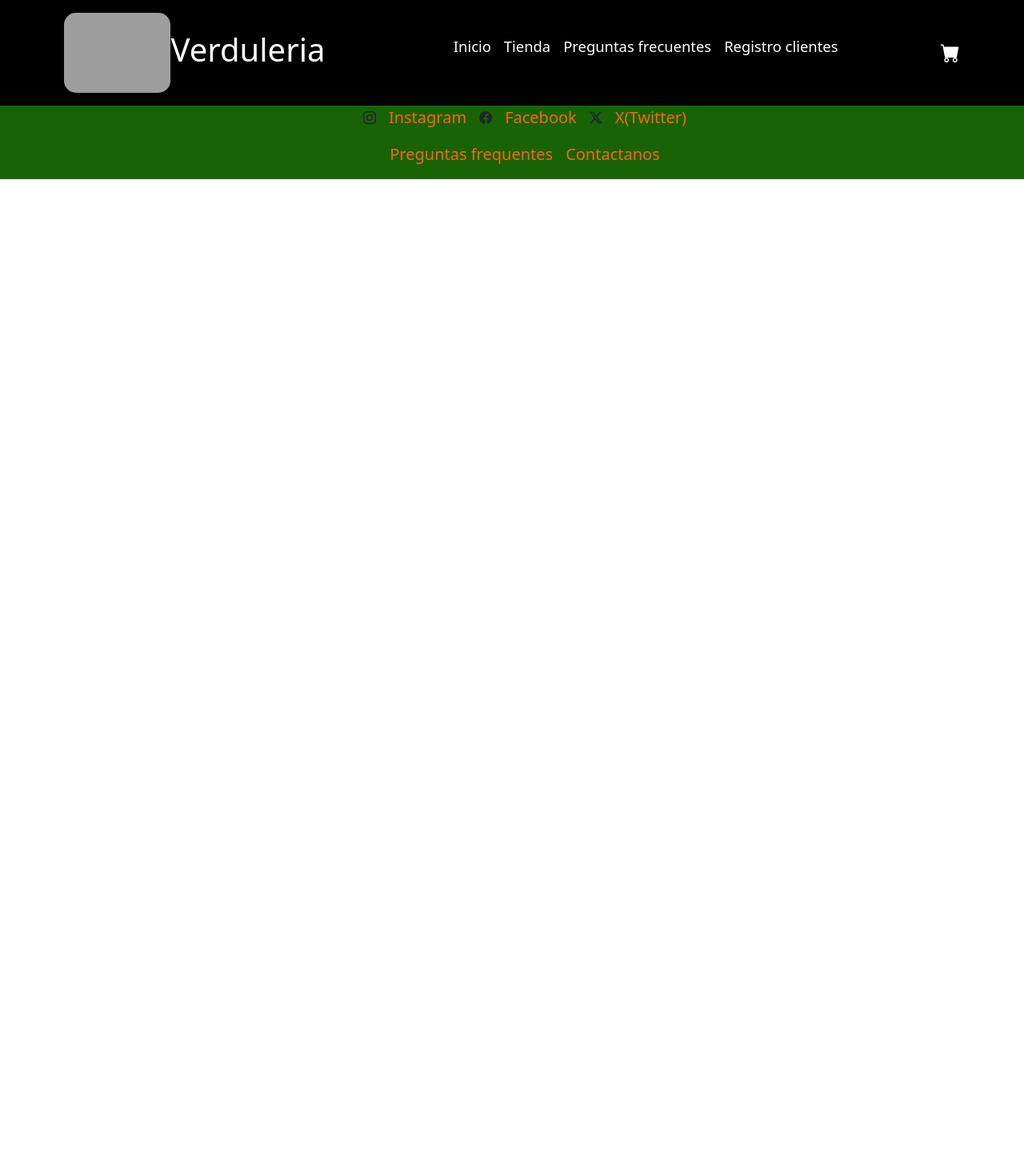
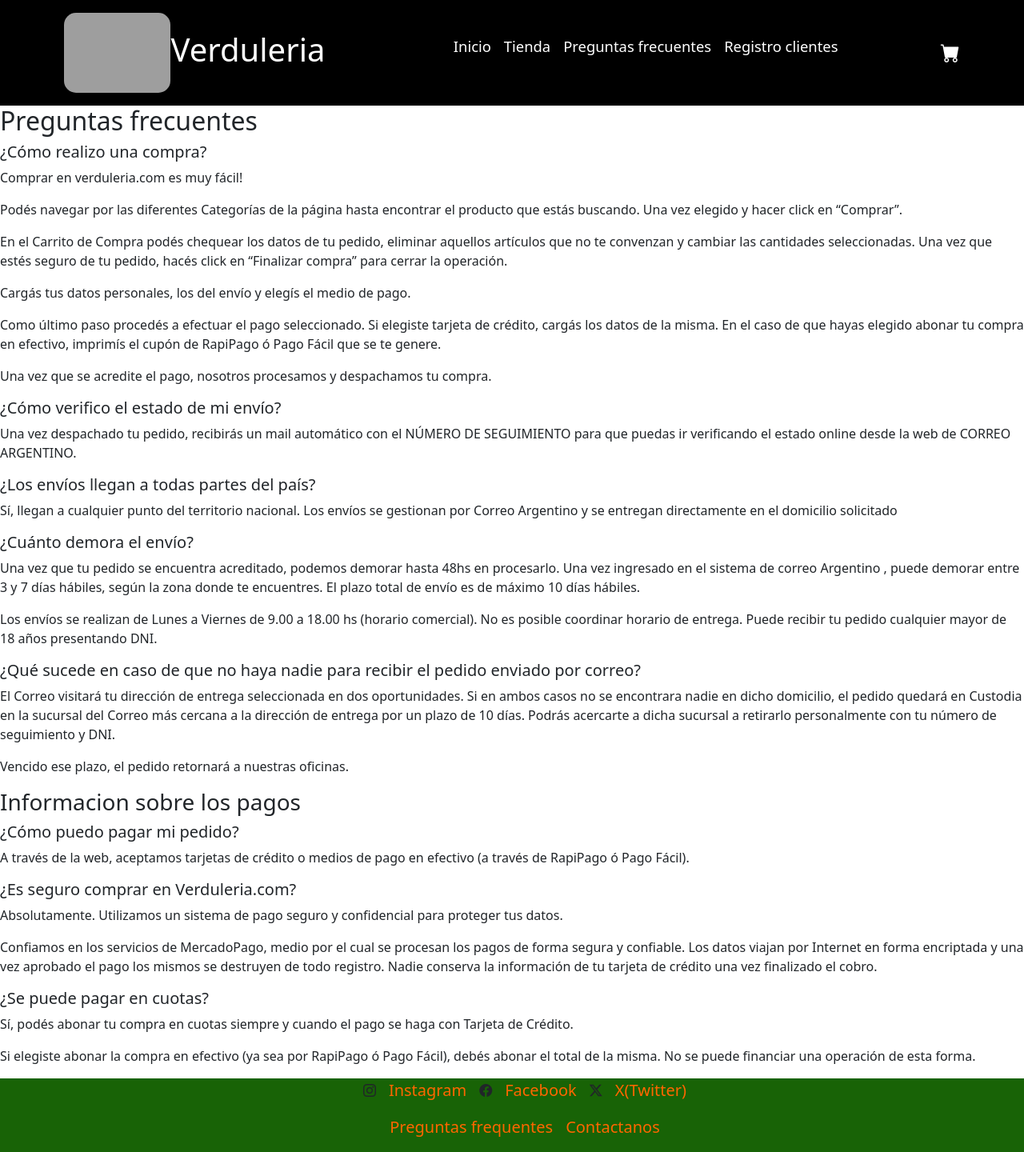
Before and after one commit to santisabb/verduleria-ecommerce, a React (Vite) app: page /verduleria-ecommerce/FAQs in a window 1280 px wide. Shown: the whole page at 80% size. Before the commit the page ends 800 px from the top, so only its background shows below. Built offline with nearby package versions, Linux system fonts and the light colour scheme; grey boxes are pictures that could not be loaded; a web font is replaced by a local one.

Commit message:
creo los componentes productpage y faqs para las paginas de los productos y preguntas frecuentes respectivamente, con estilos basicos y agrego las routes correspondientes en App.jsx y el path en la componente de navbar

```diff
--- a/src/App.jsx
+++ b/src/App.jsx
@@ -3,6 +3,8 @@ import { Header } from "./components/Header.jsx"
 import Home from "./components/Home.jsx"
 import Footer from "./components/Footer.jsx"
 import Store from "./components/Store.jsx"
+import Faqs from "./components/Faqs.jsx"
+import ProductPage from "./components/ProductPage.jsx"
 
 function App() {
 
@@ -13,6 +15,8 @@ function App() {
       <Routes>
         <Route path="/" element={<Home />}></Route>
         <Route path="/store" element={<Store></Store>}></Route>
+        <Route path="/FAQs" element={<Faqs />}></Route>
+        <Route path="/product" element={<ProductPage></ProductPage>}></Route>
       </Routes>
       <Footer></Footer>
     </BrowserRouter>
--- /dev/null
+++ b/src/components/Faqs.jsx
@@ -0,0 +1,62 @@
+function Faqs(){
+    return(
+        <>
+        <article className="faqs-wrapper">
+            <h2 className="page-title">Preguntas frecuentes</h2>
+            <section className="section">
+                <div className="general-questions">
+                    <div className="question">
+                        <h5>¿Cómo realizo una compra?</h5>
+                        <p>Comprar en verduleria.com es muy fácil!</p>
+                        <p>Podés navegar por las diferentes Categorías de la página hasta encontrar el producto que estás buscando. Una vez elegido y hacer click en “Comprar”.</p>
+                        <p>En el Carrito de Compra podés chequear los datos de tu pedido, eliminar aquellos artículos que no te convenzan y cambiar las cantidades seleccionadas. Una vez que estés seguro de tu pedido, hacés click en “Finalizar compra” para cerrar la operación.</p>
+                        <p>Cargás tus datos personales, los del envío y elegís el medio de pago.</p>
+                        <p>Como último paso procedés a efectuar el pago seleccionado. Si elegiste tarjeta de crédito, cargás los datos de la misma. En el caso de que hayas elegido abonar tu compra en efectivo, imprimís el cupón de RapiPago ó Pago Fácil que se te genere.</p>
+                        <p>Una vez que se acredite el pago, nosotros procesamos y despachamos tu compra.</p>
+                    </div>
+                    <div className="question">
+                        <h5>¿Cómo verifico el estado de mi envío?</h5>
+                        <p>Una vez despachado tu pedido, recibirás un mail automático con el NÚMERO DE SEGUIMIENTO para que puedas ir verificando el estado online desde la web de CORREO ARGENTINO.</p>
+                    </div>
+                    <div className="question">
+                        <h5>¿Los envíos llegan a todas partes del país?</h5>
+                        <p>Sí, llegan a cualquier punto del territorio nacional. Los envíos se gestionan por Correo Argentino y se entregan directamente en el domicilio solicitado</p>
+                    </div>
+                    <div className="question">
+                        <h5>¿Cuánto demora el envío?</h5>
+                        <p>Una vez que tu pedido se encuentra acreditado, podemos demorar hasta 48hs en procesarlo. Una vez ingresado en el sistema de correo Argentino , puede demorar entre 3 y 7 días hábiles, según la zona donde te encuentres. El plazo total de envío es de máximo 10 días hábiles.</p>
+                        <p>Los envíos se realizan de Lunes a Viernes de 9.00 a 18.00 hs (horario comercial). No es posible coordinar horario de entrega. Puede recibir tu pedido cualquier mayor de 18 años presentando DNI.</p>
+                    </div>
+                    <div className="question">
+                        <h5>¿Qué sucede en caso de que no haya nadie para recibir el pedido enviado por correo?</h5>
+                        <p>El Correo visitará tu dirección de entrega seleccionada en dos oportunidades. Si en ambos casos no se encontrara nadie en dicho domicilio, el pedido quedará en Custodia en la sucursal del Correo más cercana a la dirección de entrega por un plazo de 10 días. Podrás acercarte a dicha sucursal a retirarlo personalmente con tu número de seguimiento y DNI.</p>
+                        <p>Vencido ese plazo, el pedido retornará a nuestras oficinas.</p>
+                    </div>
+                </div>
+                <div className="payment-info">
+                    <h3>Informacion sobre los pagos</h3>
+                    <div className="question">
+                        <h5>¿Cómo puedo pagar mi pedido?</h5>
+                        <p>A través de la web, aceptamos tarjetas de crédito o medios de pago en efectivo (a través de RapiPago ó Pago Fácil).</p>
+                        <p></p>
+                    </div>
+                    <div className="question">
+                        <h5>¿Es seguro comprar en Verduleria.com?</h5>
+                        <p>
+                        Absolutamente. Utilizamos un sistema de pago seguro y confidencial para proteger tus datos.
+                        </p>
+                        <p>Confiamos en los servicios de MercadoPago, medio por el cual se procesan los pagos de forma segura y confiable. Los datos viajan por Internet en forma encriptada y una vez aprobado el pago los mismos se destruyen de todo registro. Nadie conserva la información de tu tarjeta de crédito una vez finalizado el cobro.</p>
+                    </div>
+                    <div className="question">
+                        <h5>¿Se puede pagar en cuotas?</h5>
+                        <p>Sí, podés abonar tu compra en cuotas siempre y cuando el pago se haga con Tarjeta de Crédito.</p>
+                        <p>Si elegiste abonar la compra en efectivo (ya sea por RapiPago ó Pago Fácil), debés abonar el total de la misma. No se puede financiar una operación de esta forma.</p>
+                    </div>
+                </div>
+            </section>
+        </article>
+        </>
+    )
+}
+
+export default Faqs
--- a/src/components/Footer.jsx
+++ b/src/components/Footer.jsx
@@ -21,7 +21,7 @@ function Footer(){
                 </ul>
                 <ul className="options">
                     <li className="option">
-                        <Link to="#">Preguntas frequentes</Link>
+                        <Link to="/FAQs">Preguntas frequentes</Link>
                     </li>
                     <li className="option">
                         <Link to="#">Contactanos</Link>
--- a/src/components/NavBar.jsx
+++ b/src/components/NavBar.jsx
@@ -18,7 +18,7 @@ function NavBar(){
                 <Link to="/store">Tienda</Link>
             </li>
             <li className="menu-item">
-                <Link to="#">Preguntas frecuentes</Link>
+                <Link to="/FAQs">Preguntas frecuentes</Link>
             </li>
             <li className="menu-item">
                 <Link to="#">Registro clientes</Link>
--- a/src/components/ProductCard.jsx
+++ b/src/components/ProductCard.jsx
@@ -11,7 +11,7 @@ function Card({ nombre, precio, img}){
             <div className="product-info">
                 <h3>{precio}</h3>
                 <h4>{nombre}</h4>
-                <Link to="#">Más información</Link>
+                <Link to="/product">Más información</Link>
             </div>
             <div className="add-shop-list">
                 <button type="button" className="btn btn-outline-primary">AGREGAR AL CARRITO 🛒</button>
--- /dev/null
+++ b/src/components/ProductPage.jsx
@@ -0,0 +1,26 @@
+function ProductPage(){
+    return(
+        <>
+        <section className="product-page">
+            <div className="product-img">
+                <img src="https://i.pinimg.com/236x/01/54/12/015412f40501b820f34257b1590af202.jpg" alt="" />
+            </div>
+            <div className="product-info">
+                <h3>NOMBRE PRODUCTO + x cantidad</h3>
+                <h4>$12345(un precio)</h4>
+            </div>
+            <div className="product-options">
+                <div className="quantity">
+                    <label htmlFor="">Cantidad</label>
+                    <input type="number" min={1} />
+                </div>
+                <div className="add-button">
+                    <button type="button" className="btn btn-primary">🛒AGREGAR AL CARRITO</button>
+                </div>
+            </div>
+        </section>
+        </>
+    )
+}
+
+export default ProductPage
--- a/src/sass/css/styles.css
+++ b/src/sass/css/styles.css
@@ -305,4 +305,19 @@
   }
 }
 
+.product-page {
+  display: grid;
+  grid-template-areas: "img info" "img info" "img options";
+}
+.product-page .product-img {
+  grid-area: img;
+  margin: 0 auto;
+}
+.product-page .product-info {
+  grid-area: info;
+}
+.product-page .product-options {
+  grid-area: options;
+}
+
 /*# sourceMappingURL=styles.css.map */
--- a/src/sass/scss/main.scss
+++ b/src/sass/scss/main.scss
@@ -19,3 +19,5 @@
 @import 'partials/components/footer';
 //Pagina store
 @import 'partials/components/store';
+//Pagina producto
+@import 'partials/components/product-page';
```
Also changed, not shown: src/sass/scss/partials/components/_product-page.scss (added, +17 -0 lines), 1 other file (tests, documents, lock files or other folders).
